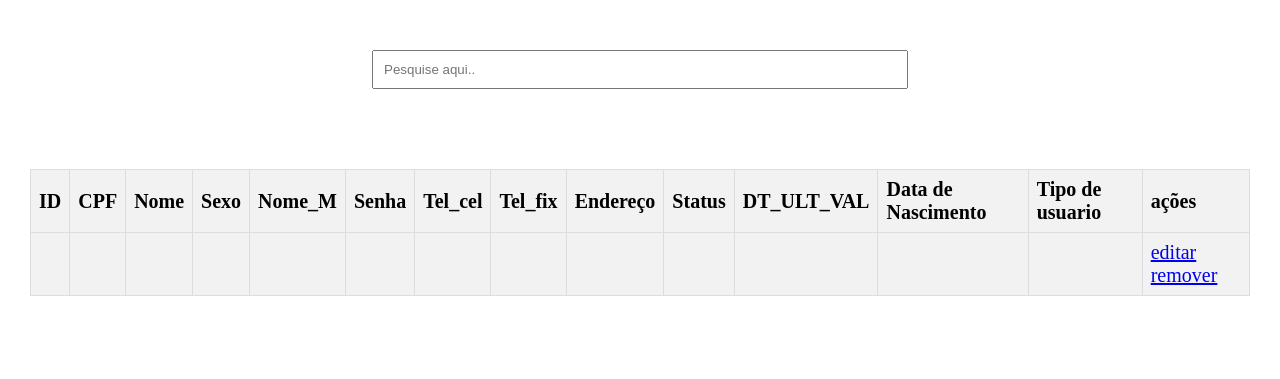
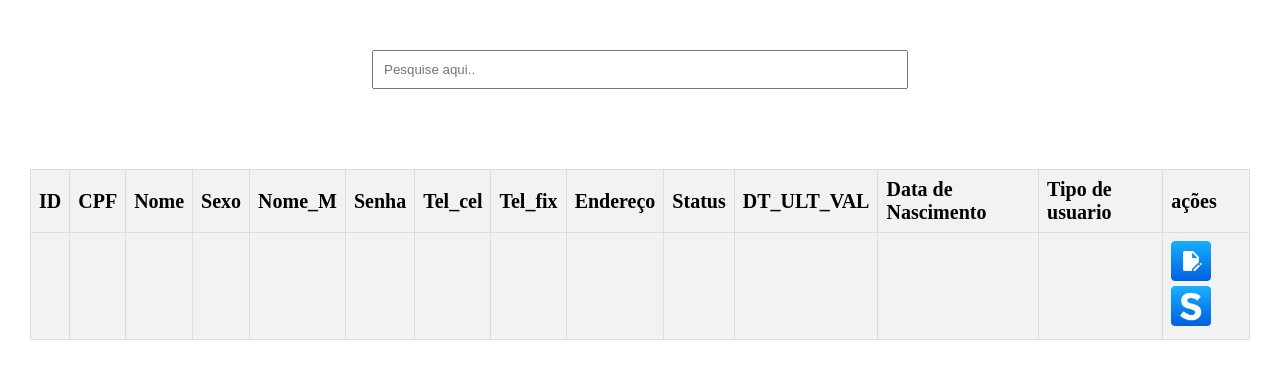
Before and after one commit to Marcelle-1/Projeto-Telefonia, a PHP site: page /consultaMaster.php in a window 1280 px wide. Shown: the top 379 px of the page. Run offline with PHP 8.4, Linux system fonts and the light colour scheme; tables that the repository leaves empty or names only in its code hold one stand-in row (values such as "Sample post"); data that the repository does not hold is empty.

Commit message:
add IMG's

```diff
--- a/consultaMaster.php
+++ b/consultaMaster.php
@@ -73,9 +73,9 @@
                         <td>" . $row["TIPO_USUARIO"] . "</td>
 
 
-                        <td> <a href='edit.php?id=$row[ID]' >editar</a>
+                        <td> <a href='edit.php?id=$row[ID]' ><img class='icone_editar' src='img/icone_editar.png' ></a>
 
-                            <a href='status.php?id=$row[ID]' >remover</a> </td>
+                            <a href='status.php?id=$row[ID]' ><img class='icone_status' src='img/icone_status.png' ></a></td>
 
                     </tr>";
                 }
--- a/css/styleConsulta.css
+++ b/css/styleConsulta.css
@@ -3,6 +3,10 @@ body {
     background-color: #fff;
     margin: 0;
     padding: 0;
+}
+
+.icone_editar, .icone_status{
+    width: 40px;
 }
 
 .div_pesquisa{
```
Also changed, not shown: img/icone_editar.png (added), img/icone_status.png (added).
